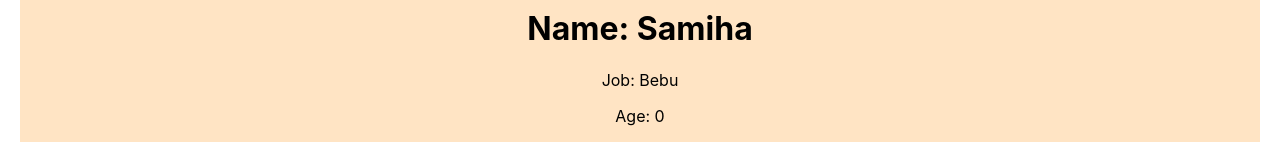
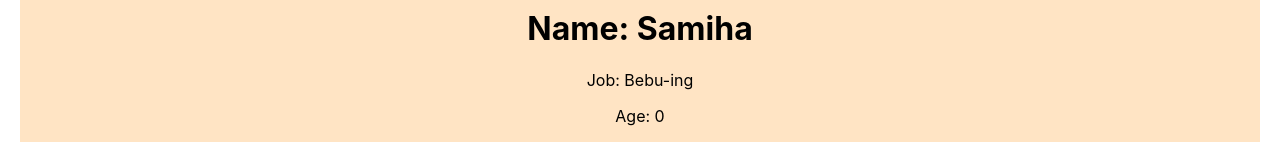
Before and after one commit to ahnafwarith/react-recap, a React (Create React App) app: page / in a window 1280 px wide. Shown: the part 288-430 px from the top of the page. Built offline with nearby package versions, Linux system fonts and the light colour scheme; no server answers.

Commit message:
finalized code

```diff
--- a/src/App.js
+++ b/src/App.js
@@ -1,4 +1,3 @@
-import logo from './logo.svg';
 import './App.css';
 import { useEffect, useState } from 'react';
 
@@ -6,7 +5,7 @@ function App() {
   return (
     <div className="App">
       <Person name={'JhankuSir'} job={'Teaching'}></Person>
-      <Person name={'Samiha'} job={'Bebu'}></Person>
+      <Person name={'Samiha'} job={'Bebu-ing'}></Person>
       <Person name={'Ahnaf'} job={'Developer'}></Person>
       <Users></Users>
     </div>
```
